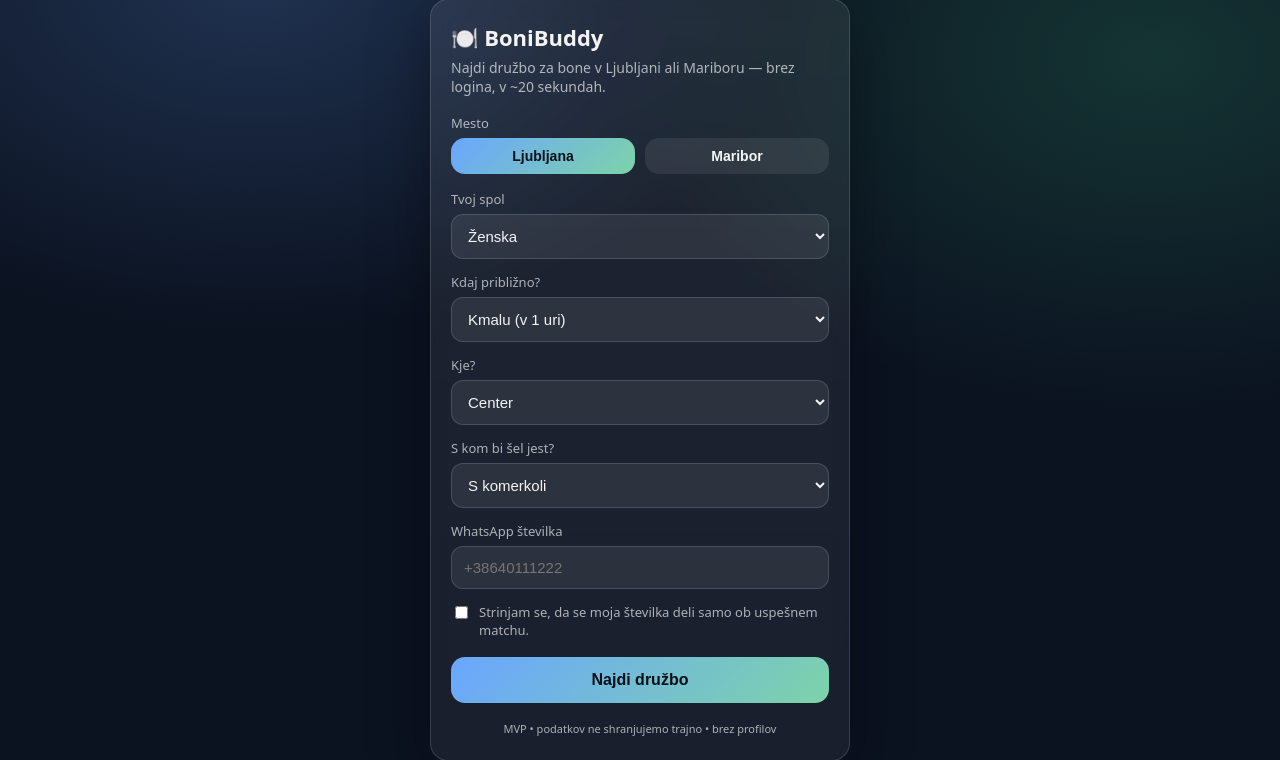
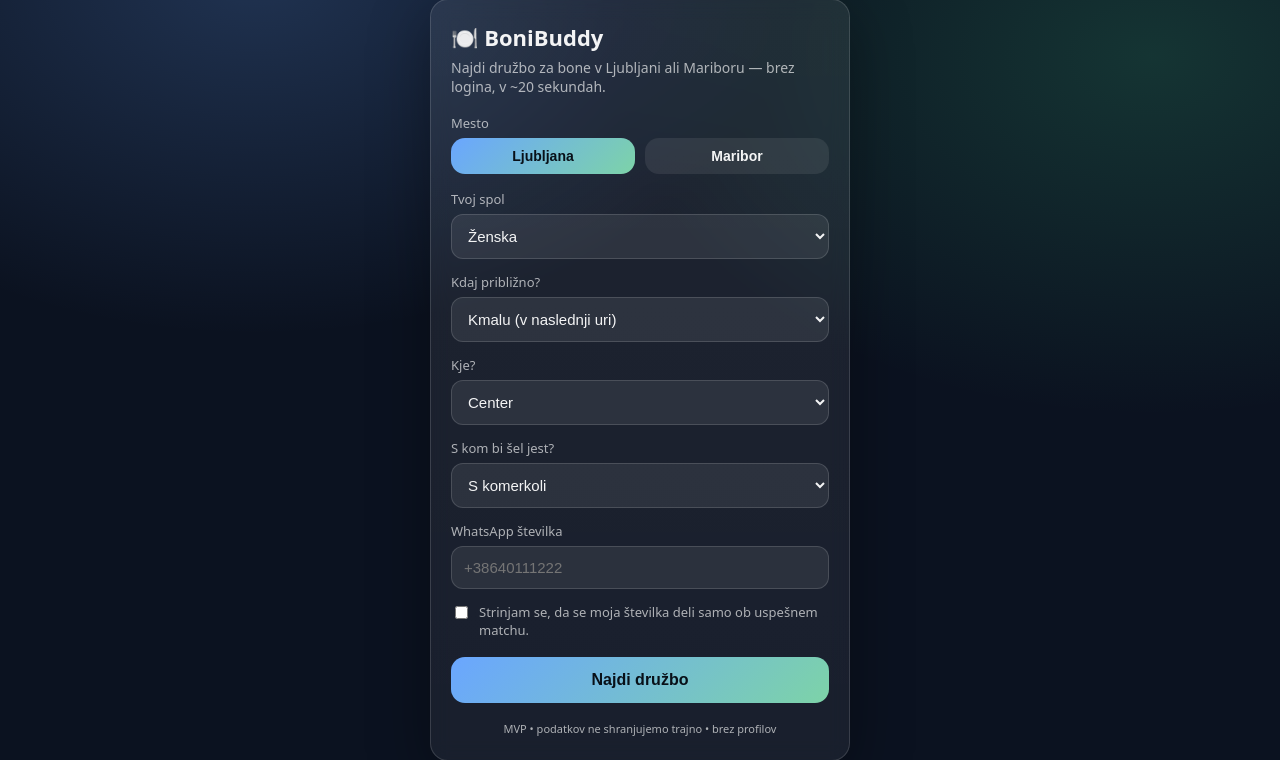
Before and after one commit to 3jakoa/bonibuddy-web, a FastAPI app: page / in a window 1280 px wide. Shown: the part 25-785 px from the top of the page. Run offline with FastAPI, Linux system fonts and the light colour scheme.

Commit message:
Improve time selection wording

```diff
--- a/templates/index.html
+++ b/templates/index.html
@@ -171,8 +171,8 @@
       <div class="field">
         <label>Kdaj približno?</label>
         <select name="time_bucket" required>
-          <option value="soon">Kmalu (v 1 uri)</option>
-          <option value="today">Danes</option>
+          <option value="soon">Kmalu (v naslednji uri)</option>
+          <option value="today">Danes (pozneje)</option>
         </select>
       </div>
 
```
